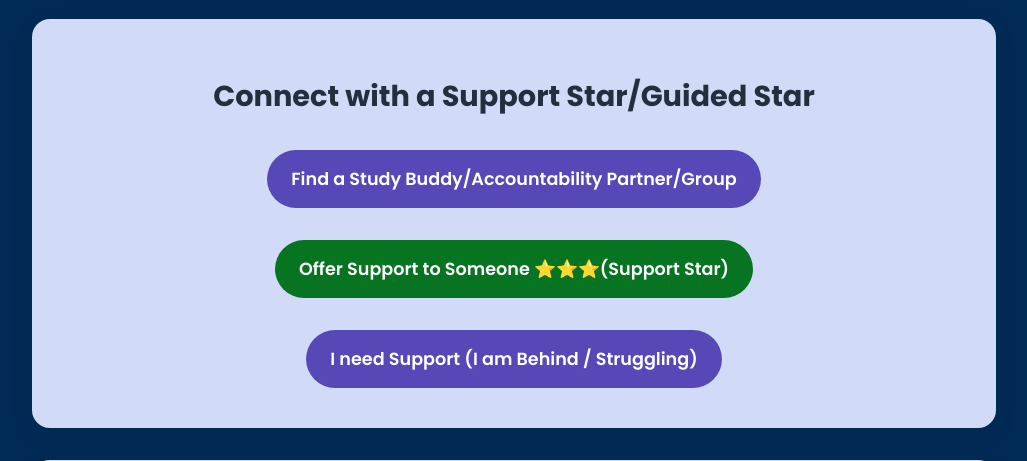
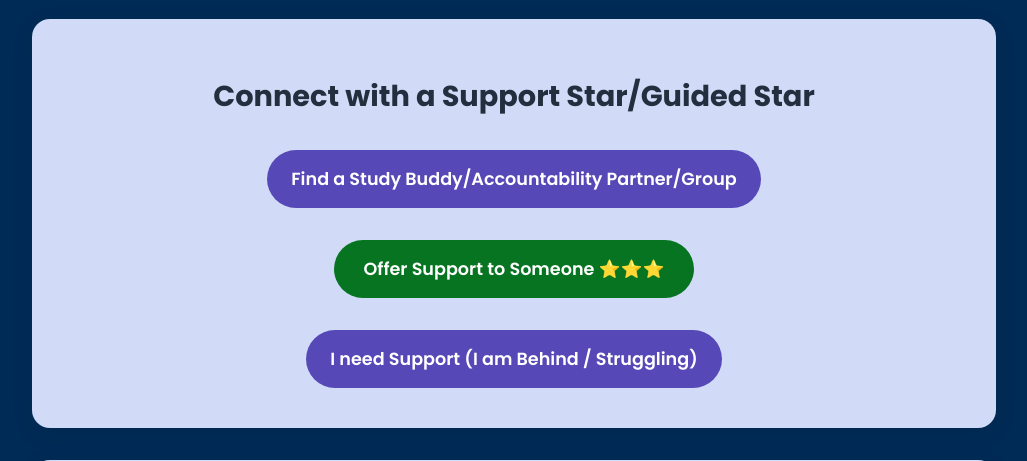
Before and after one commit to chuqudee-sand/alx-aice-peerfinder, a Flask app: page / in a window 1280 px wide. Shown: the part 490-951 px from the top of the page, without its empty margins (126-1153 px from the left). Run offline with Flask 3, Linux system fonts and the light colour scheme; some libraries are stand-ins or nearby versions.

Commit message:
Update landing.html
Changed youtube link

```diff
--- a/templates/landing.html
+++ b/templates/landing.html
@@ -294,7 +294,7 @@
         </div>
         <div class="hero-image-container">
             <iframe
-                src="https://www.youtube.com/embed/t4aaAcGpPI4"
+                src="https://www.youtube.com/watch?v=X4k7SmbX5b8"
                 title="YouTube video player"
                 frameborder="0"
                 allow="accelerometer; autoplay; clipboard-write; encrypted-media; gyroscope; picture-in-picture"
@@ -309,7 +309,7 @@
     <div class="connect-buttons">
         <a href="{{ url_for('start_form', connection_type='find') }}">Find a Study Buddy/Accountability Partner/Group</a>
         <a href="{{ url_for('start_form', connection_type='offer') }}" class="offer-support">
-        Offer Support to Someone ⭐⭐⭐(Support Star)
+        Offer Support to Someone ⭐⭐⭐
         </a>
         <a href="{{ url_for('start_form', connection_type='need') }}">I need Support (I am Behind / Struggling)</a>
     </div>
```
